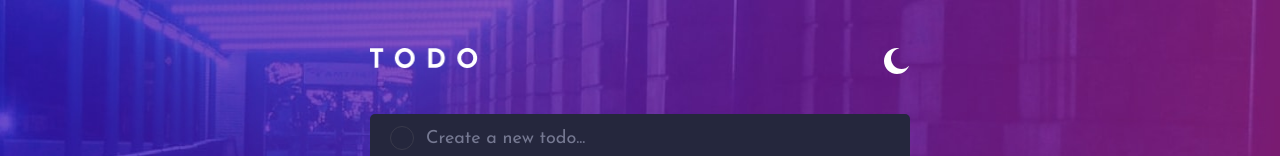
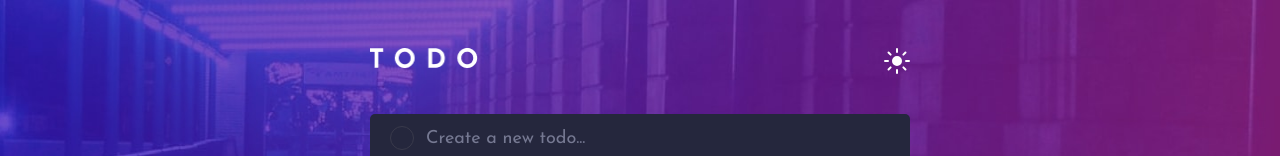
Before and after one commit to jazzielp/todo-app, a React (Vite) app: page / in a window 1280 px wide. Shown: the top 156 px of the page. Built offline with nearby package versions, Linux system fonts and the light colour scheme.

Commit message:
🐛 Correct which icon is displayed in the theme.
It was reversed which icon is rendered depending on the theme

```diff
--- a/src/components/Header.tsx
+++ b/src/components/Header.tsx
@@ -20,9 +20,9 @@ export function Header (): JSX.Element {
   return (
     <header className='header'>
       <img src='TODO 2.png' alt='Icon TODO' className='header__title' />
-      <button onClick={handleTheme} className='header__btn-mode'>
-        {theme === 'Light' ? <Moon /> : <Sun />}
-      </button>
+      <div onClick={handleTheme} className='header__btn-mode'>
+        {theme === 'Light' ? <Sun /> : <Moon />}
+      </div>
     </header>
   )
 }
--- a/src/components/Main.tsx
+++ b/src/components/Main.tsx
@@ -12,7 +12,6 @@ export function Main (): JSX.Element {
   const { setTodos } = context
 
   useEffect(() => {
-    // const storageTodos = JSON.parse(localStorage.getItem('DATA_TODOS') || '[]')
     const storedTodos: string | null = localStorage.getItem('DATA_TODOS')
     const storageTodos = storedTodos !== null && storedTodos !== '' ? JSON.parse(storedTodos) : []
     setTodos(storageTodos)
```
